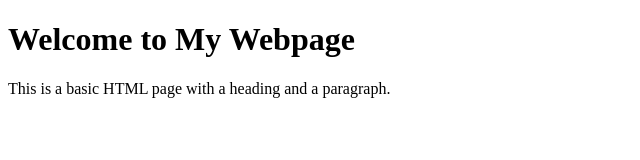
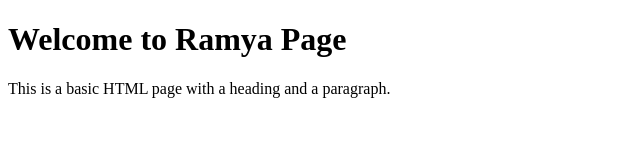
Before and after one commit to ramyanadaraj/project1, a plain HTML site: page index.html in a window 1280 px wide. Shown: the whole page, without its empty margins (0-640 px from the left). Drawn offline with Linux system fonts and the light colour scheme.

Commit message:
updated index.html

```diff
--- a/index.html
+++ b/index.html
@@ -4,7 +4,7 @@
     <title>My Simple HTML Page</title>
 </head>
 <body>
-    <h1>Welcome to My Webpage</h1>
+    <h1>Welcome to Ramya Page</h1>
     <p>This is a basic HTML page with a heading and a paragraph.</p>
 </body>
 </html>
```
